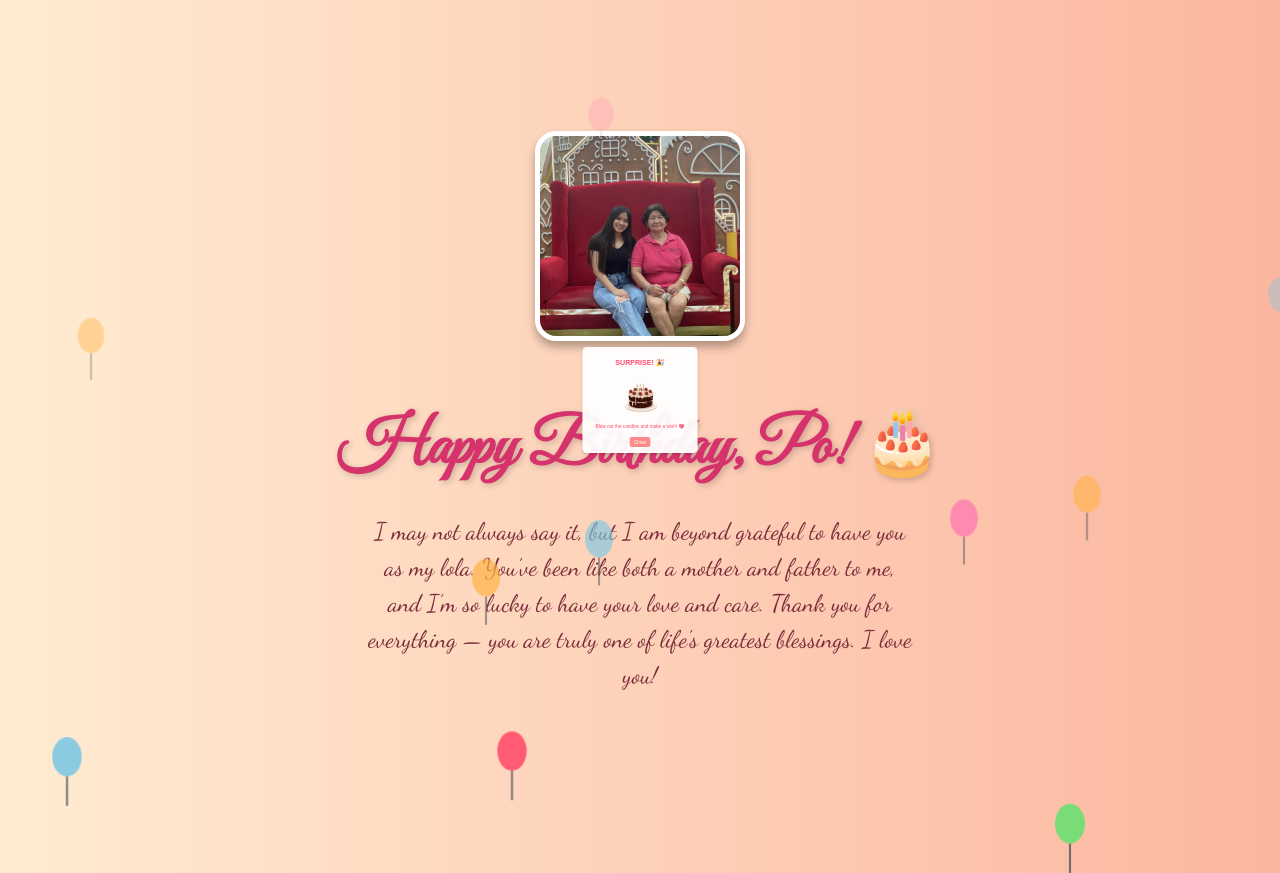
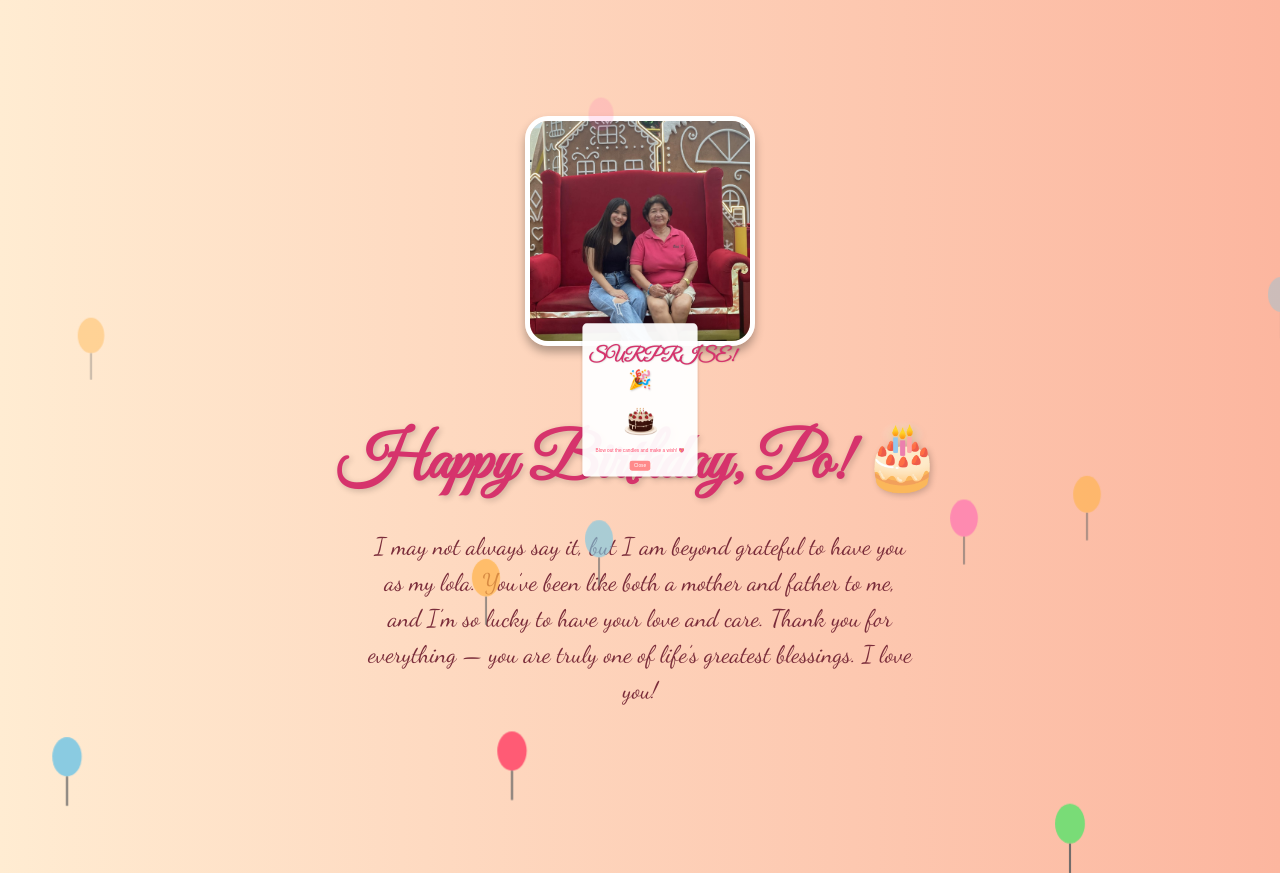
Before and after one commit to ceciliasds/lola-birthday, a plain HTML site: page index.html in a window 1280 px wide. Drawn offline with Linux system fonts and the light colour scheme.

Commit message:
Update index.html

```diff
--- a/index.html
+++ b/index.html
@@ -23,7 +23,7 @@
     }
 
 .top-image {
-  width: 200px;          /* Bigger size */
+  width: 220px;          /* Bigger size */
   max-width: 40%;        /* Scales better on mobile */
   border-radius: 10%;    /* Circular */
   border: 5px solid #fff; /* White border */
@@ -33,7 +33,7 @@
 
 
     /* Elegant title */
-    h1 {
+    h2 {
       font-family: 'Great Vibes', cursive;
       font-size: clamp(2.5rem, 8vw, 4rem);
       margin-bottom: 10px;
@@ -120,7 +120,7 @@
 <body>
   <img src="lola.jpg" alt="Lola's Photo" class="top-image">
   <!-- Elegant Title -->
-  <h1>Happy Birthday, Po! 🎂</h1>
+  <h2>Happy Birthday, Po! 🎂</h2>
 
   <!-- Heartfelt Message -->
   <p class="message">
```
